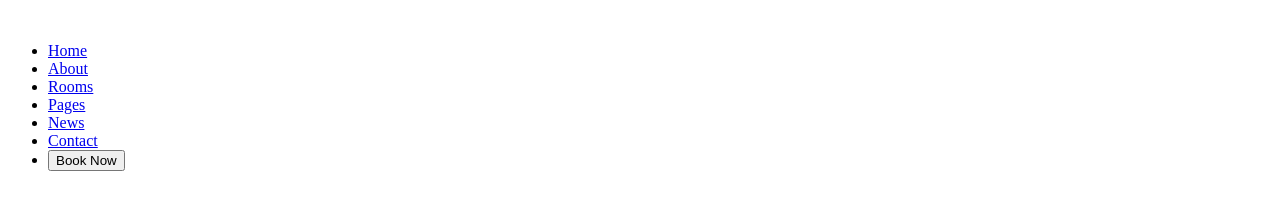
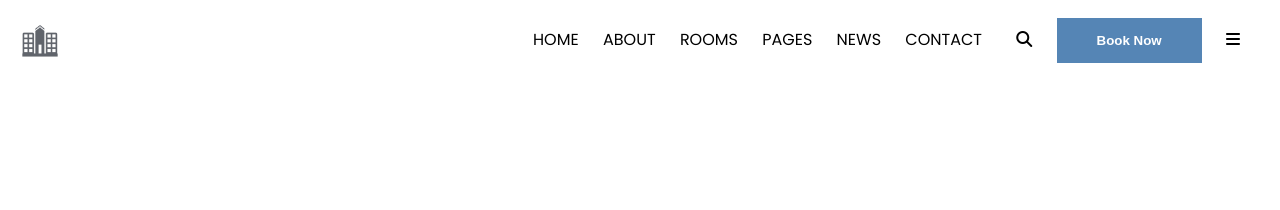
Before and after one commit to tleanne1/hotel-booking-website, a plain HTML site: page index.html in a window 1280 px wide. Drawn offline with Linux system fonts and the light colour scheme.

Commit message:
Added css for header content

```diff
--- a/index.html
+++ b/index.html
@@ -4,13 +4,24 @@
     <meta charset="UTF-8" />
     <meta http-equiv="X-UA-Compatible" content="IE=edge" />
     <meta name="viewport" content="width=device-width, initial-scale=1.0" />
+    <link rel="preconnect" href="https://fonts.googleapis.com" />
+    <link rel="preconnect" href="https://fonts.gstatic.com" crossorigin />
+    <link rel="stylesheet" href="style.css" />
+    <link
+      href="https://fonts.googleapis.com/css2?family=Antonio:wght@100;200;300;400;500;600;700&family=Poppins:ital,wght@0,100;0,200;0,300;0,400;0,500;0,600;0,700;0,800;0,900;1,100;1,200;1,300;1,400;1,500;1,600;1,700;1,800;1,900&display=swap"
+      rel="stylesheet"
+    />
+    <script
+      src="https://kit.fontawesome.com/a8a868a143.js"
+      crossorigin="anonymous"
+    ></script>
     <title>Document</title>
   </head>
   <body>
     <header>
       <div class="content flex_space">
         <div class="logo">
-          <img src="" alt="" />
+          <img src="images/logo.png" alt="" />
         </div>
         <div class="navlinks">
           <ul id="menulist">
@@ -20,7 +31,9 @@
             <li><a href="#">Pages</a></li>
             <li><a href="#">News</a></li>
             <li><a href="#">Contact</a></li>
+            <li><i class="fa fa-search"></i></li>
             <li><button class="primary-btn">Book Now</button></li>
+            <li><i class="fa fa-bars"></i></li>
           </ul>
         </div>
       </div>
--- /dev/null
+++ b/style.css
@@ -0,0 +1,92 @@
+* {
+  padding: 0;
+  margin: 0;
+  box-sizing: border-box;
+}
+
+body {
+  font-family: Poppins;
+}
+
+a {
+  text-decoration: none;
+}
+
+li {
+  list-style: none;
+}
+
+img {
+  width: 40px;
+  height: 40px;
+}
+
+button {
+  border: none;
+  background: none;
+  outline: none;
+  transition: 0.5s;
+  cursor: pointer;
+}
+
+.flex {
+  display: flex;
+}
+
+.flex_space {
+  display: flex;
+  justify-content: space-between;
+}
+
+.primary-btn {
+  padding: 15px 40px;
+  background: #5585b5;
+  font-weight: bold;
+  color: white;
+}
+
+.container {
+  max-width: 85%;
+  margin: auto;
+}
+
+header {
+  height: 10vh;
+  line-height: 10vh;
+  padding: 0 20px;
+}
+
+header img {
+  margin: 20px 0;
+}
+
+header ul {
+  display: inline-block;
+}
+
+header ul li {
+  display: inline-block;
+  text-transform: uppercase;
+}
+
+header ul li a {
+  color: #000000;
+  margin: 0 10px;
+  transition: 0.5s;
+}
+
+header ul li a:hover {
+  color: #53a8b6;
+}
+
+header i {
+  margin: 0 20px;
+}
+
+header button {
+  padding: 13px 40px;
+}
+
+header .navlinks span {
+  display: none;
+}
```
Also changed, not shown: images/logo.png (added).
